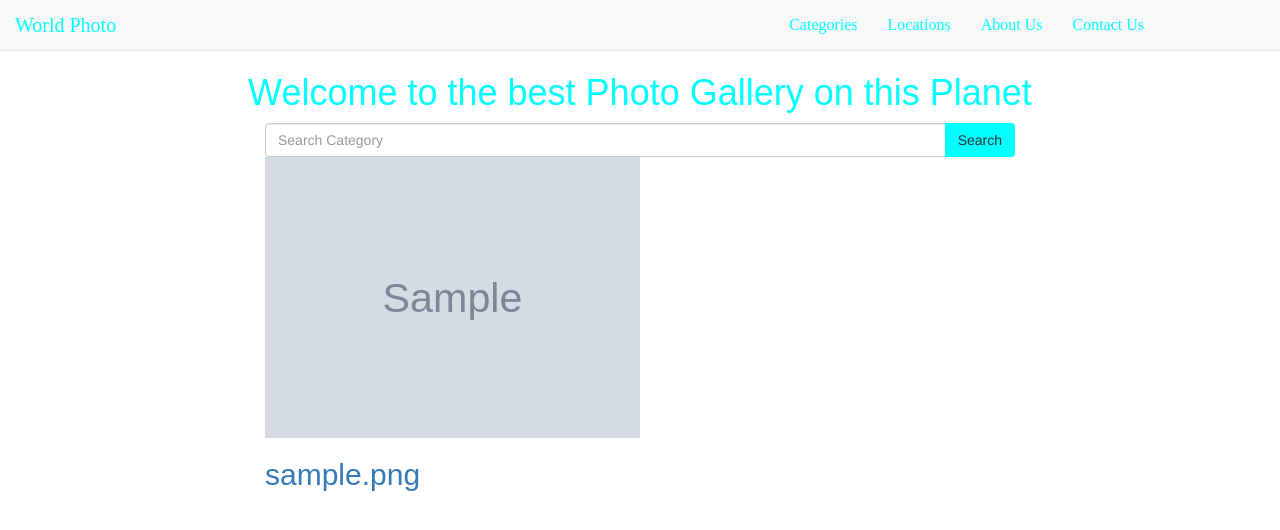
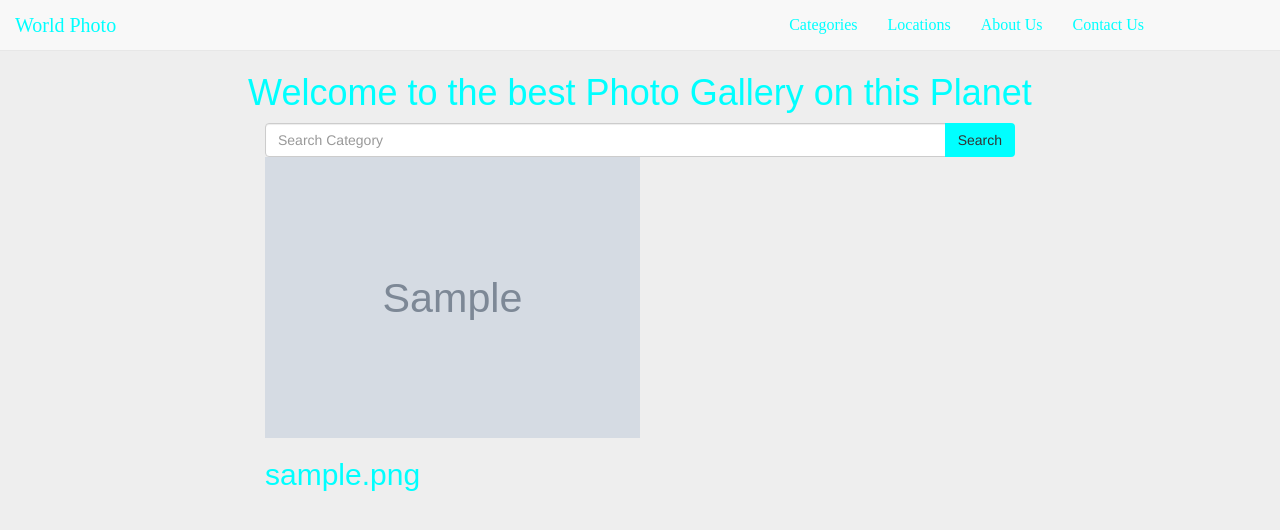
Before and after one commit to andykimchris/Unsplash, a Django app: page / in a window 1280 px wide. Shown: the top 530 px of the page. Run offline with Django 3.2, Linux system fonts and the light colour scheme; tables that the repository leaves empty hold one stand-in row (values such as "Sample post"); grey boxes marked "Sample" are stand-in pictures; some libraries are stand-ins or nearby versions; some web fonts are replaced.

Commit message:
adds styling to anchor tags as shown by sass

```diff
--- a/unsplash/images/static/css/styles.css
+++ b/unsplash/images/static/css/styles.css
@@ -1,4 +1,15 @@
 /*sass --watch styles.scss:styles.css*/
+.image-show a {
+  text-decoration: none !important;
+  color: aqua !important; }
+
+.all-images a {
+  text-decoration: none !important;
+  color: aqua !important; }
+
+body {
+  background-color: #eee; }
+
 img {
   width: 50%;
   height: 50%; }
```
